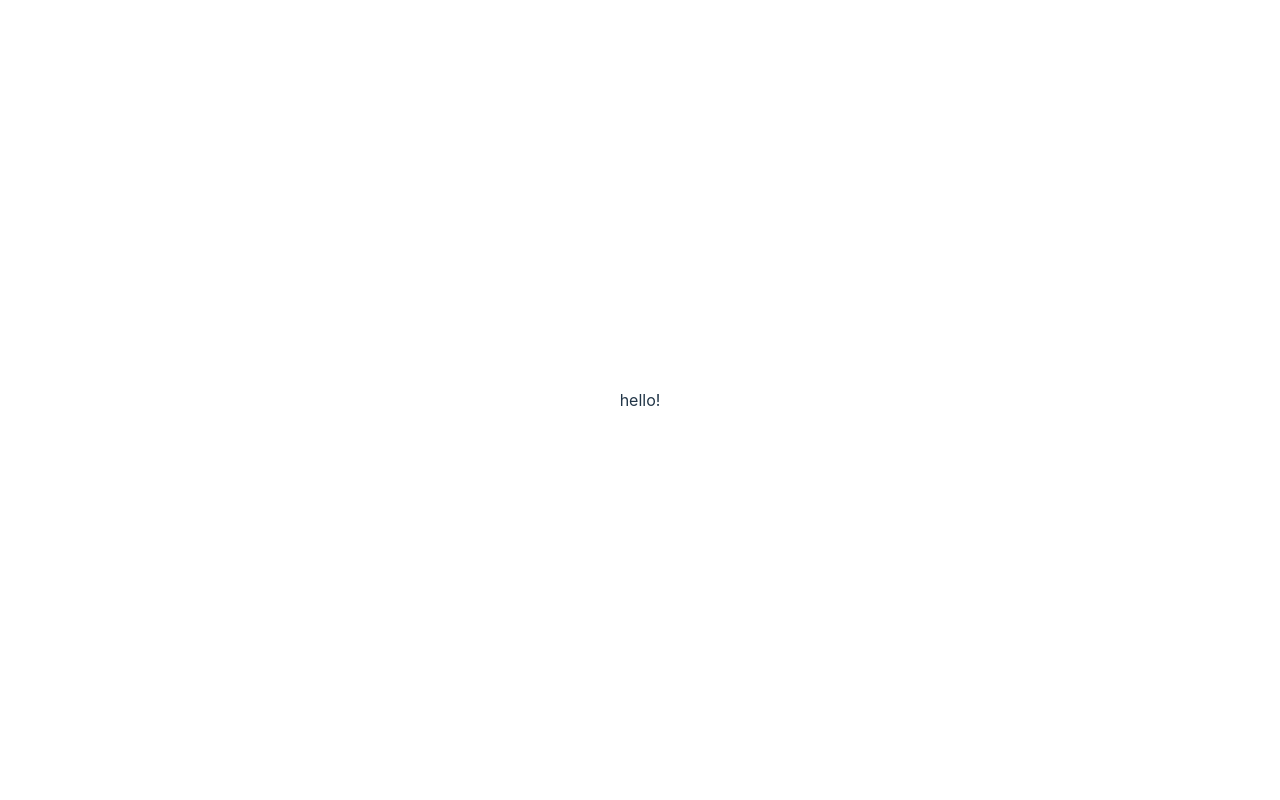
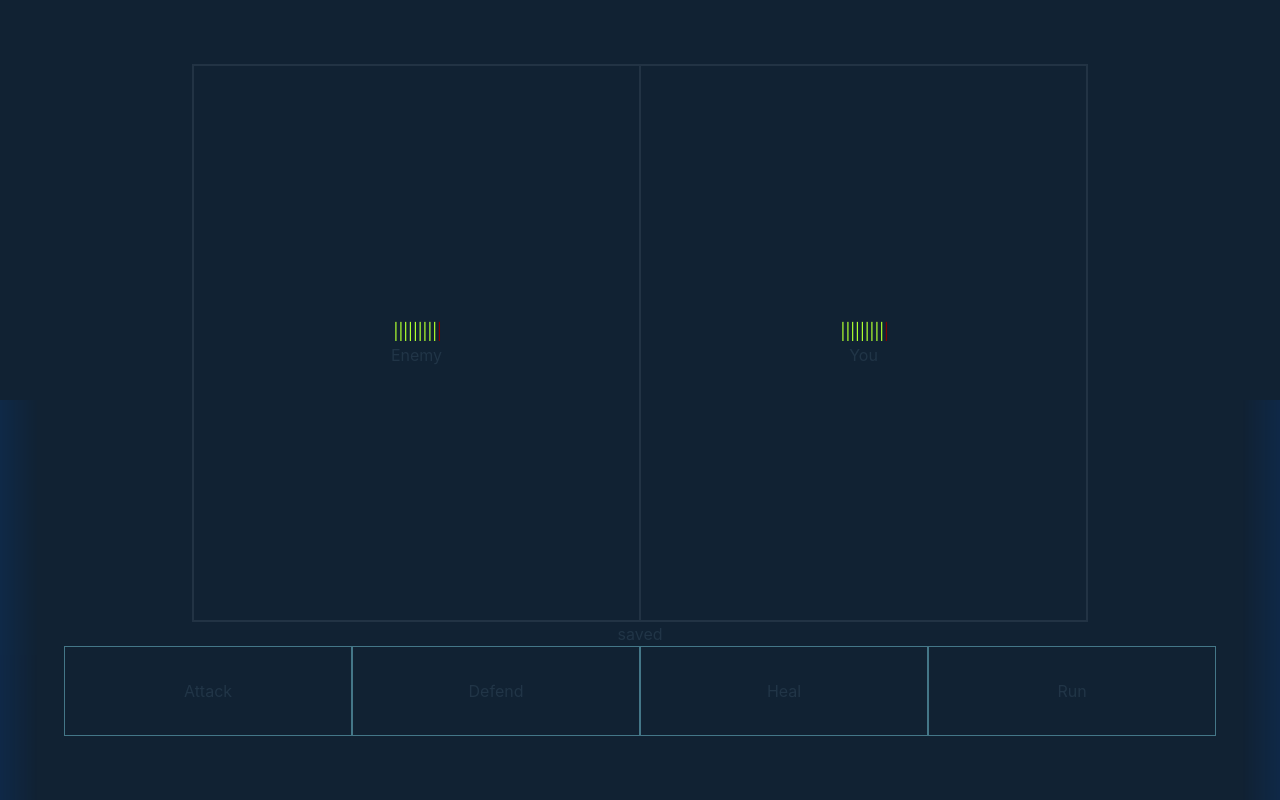
Before and after one commit to rniemela77/rts-game, a Vue app: page / in a window 1280 px wide. Built offline with nearby package versions, Linux system fonts and the light colour scheme.

Commit message:
add firing

```diff
--- a/src/App.vue
+++ b/src/App.vue
@@ -1,24 +1,265 @@
 <script setup>
-// import HelloWorld from './components/HelloWorld.vue'
+import { computed, ref, reactive } from 'vue';
+import GameBoard from './components/GameBoard.vue'
+
+const cells = reactive([
+  { id: 1, value: 'Enemy', health: 9, },
+  { id: 2, value: 'You', health: 9 },
+]);
+
+
+// sliding bar
+const sliderValue = ref(50);
+const sliderDirection = ref(1);
+const sliderSpeed = ref(2);
+const fps = 30;
+const sliderCss = computed(() => {
+  return `bottom: ${sliderValue.value}%;
+  box-shadow: 0 ${sliderDirection.value > 0 ? '7' : '-7'}px 10px 3px rgba(255, 0, 0, 0.3); `;
+});
+// animation
+setInterval(() => {
+  if (sliderValue.value >= 100) {
+    sliderDirection.value = -1;
+  } else if (sliderValue.value <= 0) {
+    sliderDirection.value = 1;
+  }
+  sliderValue.value += sliderDirection.value * sliderSpeed.value;
+}, 1000 / fps);
+const resetSlider = () => {
+  sliderValue.value = 50;
+  sliderDirection.value = Math.random() > 0.5 ? 1 : -1;
+};
+
+// critical zones
+const criticalZones = reactive([
+  [25, 45],
+  [95, 100],
+  [5, 15]
+]);
+const criticalZoneStyles = computed(() => {
+  return criticalZones.map((zone) => {
+    return `height: ${zone[1] - zone[0]}%; bottom: ${zone[0]}%; `;
+  });
+});
+const getNewZones = () => {
+  criticalZones.forEach((zone, index) => {
+    const newZone = [
+      Math.floor(Math.random() * 100),
+      Math.floor(Math.random() * 100),
+    ].sort((a, b) => a - b);
+    criticalZones[index] = newZone;
+  });
+};
+
+
+
+// Firing
+const isFiring = ref(false);
+const damageEnemy = () => {
+  cells[0].health -= 1;
+  if (cells[0].health <= 0) {
+    message.value = 'you win!';
+  }
+  isFiring.value = false;
+};
+const fireBullet = () => {
+  message.value = 'firing';
+  // create line element
+  const line = document.createElement('div');
+
+  line.style.position = 'absolute';
+  line.style.top = '2rem';
+  line.style.left = 'calc(50% - 2px)';
+  line.style.width = '4px';
+  line.style.height = '10rem';
+  line.style.transition = 'all 0.2s cubic-bezier(0.25, 0.46, 0.45, 0.94)';
+  line.style.background = 'white';
+  line.style.zIndex = '1000';
+  line.style.opacity = '1';
+  line.style.boxShadow = '0 0 10px 5px rgba(255, 0, 0, 0.5)';
+
+  document.body.appendChild(line);
+
+  setTimeout(() => {
+    line.style.opacity = '0';
+    line.style.background = 'red';
+    line.style.boxShadow = '0 0 1px 1px rgba(255, 0, 0, 0.5)';
+  }, 200);
+
+  setTimeout(() => {
+    line.remove();
+    message.value = line;
+  }, 500);
+}
+
+const handleClick = () => {
+  if (!isFiring.value) {
+    isFiring.value = true;
+    return;
+  }
+
+  // if already firing
+  criticalZones.forEach((zone) => {
+    if (
+      sliderValue.value >= zone[0] &&
+      sliderValue.value <= zone[1]
+    ) {
+      sliderValue.value = 0;
+      message.value = 'critical zone hit!';
+      getNewZones();
+      resetSlider();
+      damageEnemy();
+      fireBullet();
+    }
+  })
+};
+
+const message = ref('saved');
+
+const cards = reactive([
+  { id: 1, title: 'Attack' },
+  { id: 2, title: 'Defend' },
+  { id: 3, title: 'Heal' },
+  { id: 4, title: 'Run' },
+]);
 </script>
 
 <template>
-<div>
-  hello!
-</div>
+  <div class="screen">
+    <GameBoard :cells="cells" />
+
+
+    <div class="click-bar" v-if="isFiring">
+      <div class="click-bar_current" ref="click-bar-current" :style="sliderCss">
+        {{ sliderValue }}
+      </div>
+      <div class="click-bar_critical-zone" v-for="(zone, index) in criticalZones" :style="criticalZoneStyles[index]">
+      </div>
+    </div>
+
+    {{ message }}
+
+    <div class="cards">
+      <div class="card" @click="handleClick" v-for="card in cards" :key="card.id">
+        {{ card.title }}
+      </div>
+    </div>
+  </div>
 </template>
 
 <style scoped>
-.logo {
-  height: 6em;
-  padding: 1.5em;
-  will-change: filter;
-  transition: filter 300ms;
+* {
+  box-sizing: border-box;
+  user-select: none;
 }
-.logo:hover {
-  filter: drop-shadow(0 0 2em #646cffaa);
+
+.screen {
+  width: 100%;
+  height: 100%;
+  background-color: #123;
+  position: fixed;
+  top: 0;
+  left: 0;
+  width: 100vw;
+  height: 100vh;
+  display: flex;
+  justify-content: space-between;
+  align-items: center;
+  flex-direction: column;
+  padding: 5%;
 }
-.logo.vue:hover {
-  filter: drop-shadow(0 0 2em #42b883aa);
+
+.button {
+  /* border: none; */
+  border: 1px solid #448;
+  padding: 10px 20px;
+  border-radius: 5px;
+  font-size: 20px;
+  /* cursor: pointer; */
+  width: 90%;
+  height: 5em;
+  display: flex;
+  justify-content: center;
+  align-items: center;
+}
+
+.button:active {
+  background-color: #448;
+}
+
+.click-bar {
+  width: 10vw;
+  height: 100%;
+  border: 1px solid #478;
+  position: relative;
+}
+
+.click-bar_critical-zone {
+  background: rgba(255, 253, 111, 0.374);
+  /*  */
+
+  width: 100%;
+  position: absolute;
+  bottom: 0;
+  left: 0;
+}
+
+.click-bar_current {
+  width: 120%;
+  position: absolute;
+  bottom: 0;
+  left: -10%;
+  height: 0.2rem;
+  transform: translateY(15%);
+  border: 1px solid red;
+  display: flex;
+  justify-content: center;
+  align-items: center;
+}
+
+.cards {
+  display: flex;
+  width: 100%;
+}
+
+.card {
+  border: 1px solid #478;
+  display: flex;
+  justify-content: center;
+  align-items: center;
+  flex: 1;
+}
+
+/* upwards glowing effect on sides */
+.screen:after {
+  content: '';
+  position: fixed;
+  top: 0;
+  left: 0;
+  width: 100vw;
+  height: 30vh;
+  background: linear-gradient(90deg, #006aff 0%, transparent 3%, transparent 97%, #006aff 100%);
+  animation: slide 2s ease-in-out infinite;
+  opacity: 0.3;
+}
+
+@keyframes slide {
+  0% {
+    transform: translateY(110vh);
+    opacity: 0;
+    height: 0;
+  }
+
+  50% {
+    opacity: 0.1;
+    height: 100vh;
+  }
+
+  100% {
+    transform: translateY(-10vh);
+    opacity: 0;
+    height: 0;
+  }
 }
 </style>
--- /dev/null
+++ b/src/components/GameBoard.vue
@@ -0,0 +1,61 @@
+<script setup>
+import { ref } from 'vue'
+// props
+const props = defineProps({
+    cells: {
+        type: Array,
+        required: true
+    }
+})
+</script>
+
+<template>
+    <div class="board">
+        <div class="cell" v-for="cell in cells">
+            <div>
+                <span class="health" v-for="hp in cell.health">
+                    |
+                </span>
+                <span class="health--missing" v-for="hp in (10 - cell.health)">
+                    |
+                </span>
+            </div>
+
+            <div>
+                {{ cell.value }}
+            </div>
+        </div>
+    </div>
+</template>
+
+<style scoped>
+.board {
+    border: 1px solid #234;
+    width: 70vw;
+    height: 70vw;
+    display: flex;
+    flex-wrap: wrap;
+}
+
+.cell {
+    border: 1px solid #234;
+    flex: 1 1 250px;
+    display: flex;
+    justify-content: center;
+    align-items: center;
+    flex-direction: column;
+}
+
+.health {
+    color: greenyellow;
+}
+
+.health--missing {
+    color: maroon;
+}
+
+.health,
+.health--missing {
+    letter-spacing: -2.5px;
+}
+</style>
```
